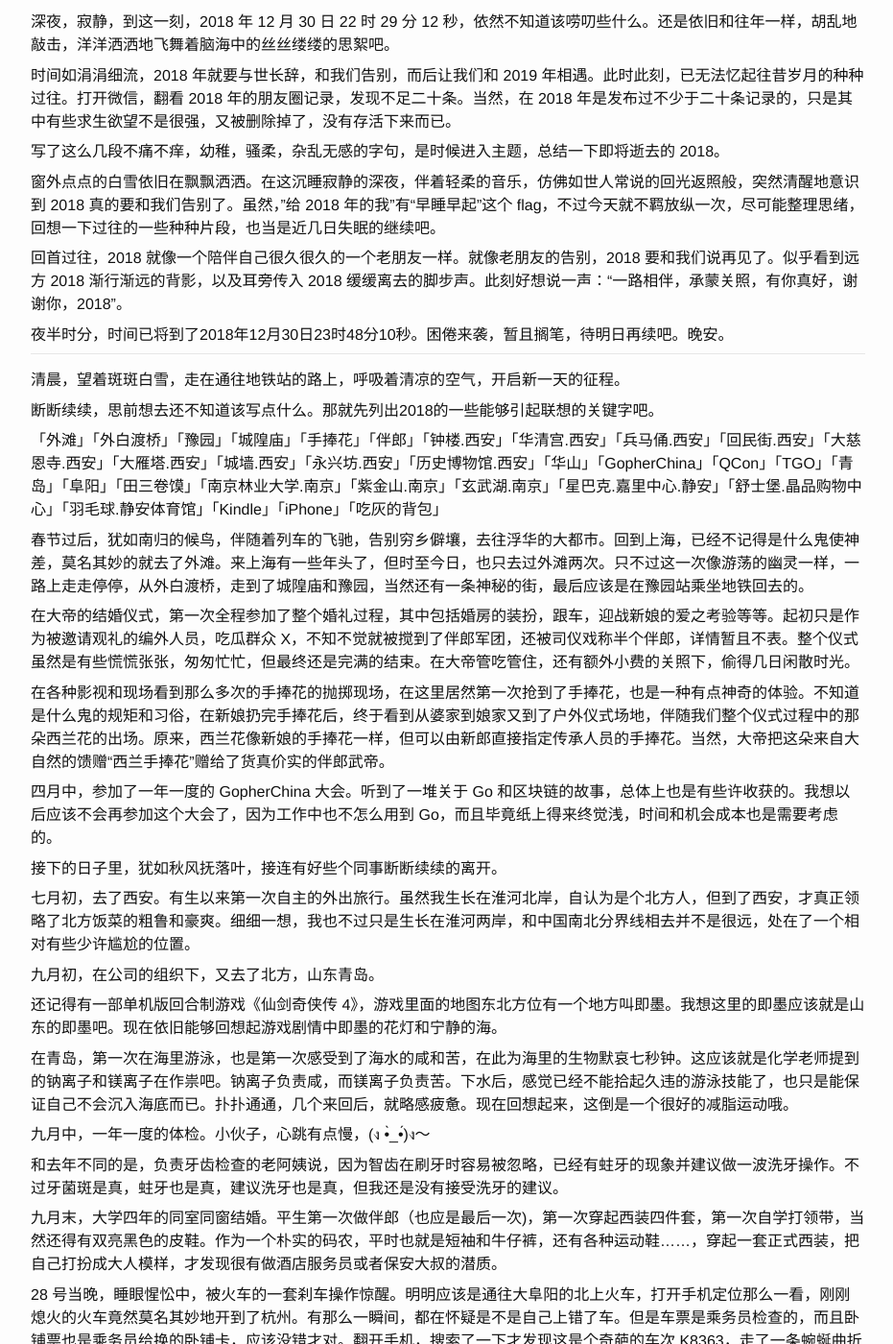
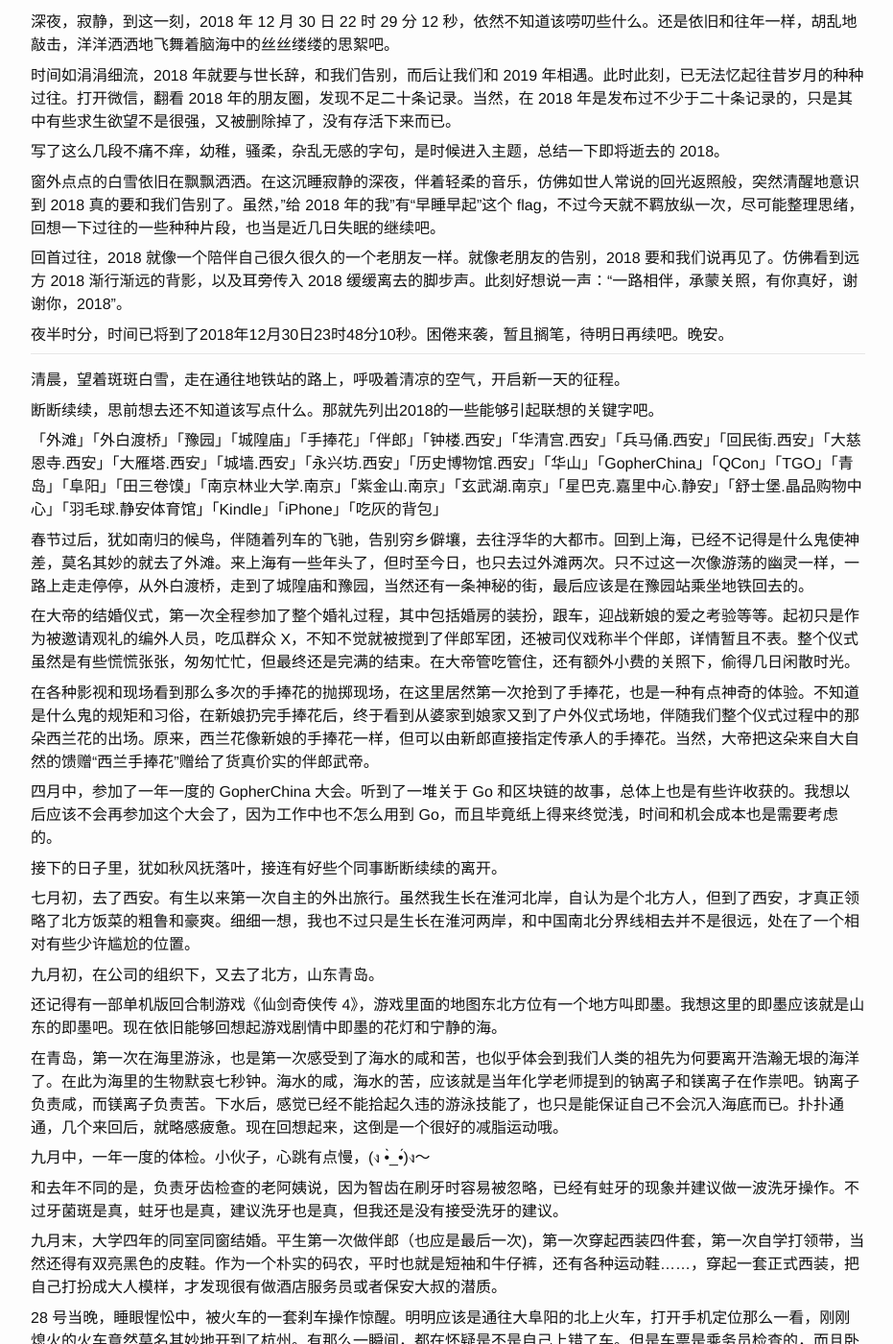
Before and after one commit to ousiax/ousiax.github.io, a Jekyll site: the page built from _journalctl/2018-12-31-annual-summary-2018.md, in a window 1280 px wide and 1400 px high, scrolled down 665 px. Shown: the whole window at 96% size, without its empty margins (173-1104 px from the left). Built offline with Jekyll 4.4.1, drawn with Linux system fonts in a browser that asks for light colours.

Commit message:
Update 2018-12-31-annual-summary-2018.md

```diff
--- a/_journalctl/2018-12-31-annual-summary-2018.md
+++ b/_journalctl/2018-12-31-annual-summary-2018.md
@@ -58,13 +58,13 @@
 
 深夜，寂静，到这一刻，2018 年 12 月 30 日 22 时 29 分 12 秒，依然不知道该唠叨些什么。还是依旧和往年一样，胡乱地敲击，洋洋洒洒地飞舞着脑海中的丝丝缕缕的思絮吧。
 
-时间如涓涓细流，2018 年就要与世长辞，和我们告别，而后让我们和 2019 年相遇。此时此刻，已无法忆起往昔岁月的种种过往。打开微信，翻看 2018 年的朋友圈记录，发现不足二十条。当然，在 2018 年是发布过不少于二十条记录的，只是其中有些求生欲望不是很强，又被删除掉了，没有存活下来而已。
+时间如涓涓细流，2018 年就要与世长辞，和我们告别，而后让我们和 2019 年相遇。此时此刻，已无法忆起往昔岁月的种种过往。打开微信，翻看 2018 年的朋友圈，发现不足二十条记录。当然，在 2018 年是发布过不少于二十条记录的，只是其中有些求生欲望不是很强，又被删除掉了，没有存活下来而已。
 
 写了这么几段不痛不痒，幼稚，骚柔，杂乱无感的字句，是时候进入主题，总结一下即将逝去的 2018。
 
 窗外点点的白雪依旧在飘飘洒洒。在这沉睡寂静的深夜，伴着轻柔的音乐，仿佛如世人常说的回光返照般，突然清醒地意识到 2018 真的要和我们告别了。虽然，"给 2018 年的我”有“早睡早起”这个 flag，不过今天就不羁放纵一次，尽可能整理思绪，回想一下过往的一些种种片段，也当是近几日失眠的继续吧。
 
-回首过往，2018 就像一个陪伴自己很久很久的一个老朋友一样。就像老朋友的告别，2018 要和我们说再见了。似乎看到远方 2018 渐行渐远的背影，以及耳旁传入 2018 缓缓离去的脚步声。此刻好想说一声：“一路相伴，承蒙关照，有你真好，谢谢你，2018”。
+回首过往，2018 就像一个陪伴自己很久很久的一个老朋友一样。就像老朋友的告别，2018 要和我们说再见了。仿佛看到远方 2018 渐行渐远的背影，以及耳旁传入 2018 缓缓离去的脚步声。此刻好想说一声：“一路相伴，承蒙关照，有你真好，谢谢你，2018”。
 
 夜半时分，时间已将到了2018年12月30日23时48分10秒。困倦来袭，暂且搁笔，待明日再续吧。晚安。
 
@@ -80,7 +80,7 @@
 
 在大帝的结婚仪式，第一次全程参加了整个婚礼过程，其中包括婚房的装扮，跟车，迎战新娘的爱之考验等等。起初只是作为被邀请观礼的编外人员，吃瓜群众 X，不知不觉就被搅到了伴郎军团，还被司仪戏称半个伴郎，详情暂且不表。整个仪式虽然是有些慌慌张张，匆匆忙忙，但最终还是完满的结束。在大帝管吃管住，还有额外小费的关照下，偷得几日闲散时光。
 
-在各种影视和现场看到那么多次的手捧花的抛掷现场，在这里居然第一次抢到了手捧花，也是一种有点神奇的体验。不知道是什么鬼的规矩和习俗，在新娘扔完手捧花后，终于看到从婆家到娘家又到了户外仪式场地，伴随我们整个仪式过程中的那朵西兰花的出场。原来，西兰花像新娘的手捧花一样，但可以由新郎直接指定传承人员的手捧花。当然，大帝把这朵来自大自然的馈赠“西兰手捧花”赠给了货真价实的伴郎武帝。
+在各种影视和现场看到那么多次的手捧花的抛掷现场，在这里居然第一次抢到了手捧花，也是一种有点神奇的体验。不知道是什么鬼的规矩和习俗，在新娘扔完手捧花后，终于看到从婆家到娘家又到了户外仪式场地，伴随我们整个仪式过程中的那朵西兰花的出场。原来，西兰花像新娘的手捧花一样，但可以由新郎直接指定传承人的手捧花。当然，大帝把这朵来自大自然的馈赠“西兰手捧花”赠给了货真价实的伴郎武帝。
 
 四月中，参加了一年一度的 GopherChina 大会。听到了一堆关于 Go 和区块链的故事，总体上也是有些许收获的。我想以后应该不会再参加这个大会了，因为工作中也不怎么用到 Go，而且毕竟纸上得来终觉浅，时间和机会成本也是需要考虑的。
 
@@ -92,7 +92,7 @@
 
 还记得有一部单机版回合制游戏《仙剑奇侠传 4》，游戏里面的地图东北方位有一个地方叫即墨。我想这里的即墨应该就是山东的即墨吧。现在依旧能够回想起游戏剧情中即墨的花灯和宁静的海。
 
-在青岛，第一次在海里游泳，也是第一次感受到了海水的咸和苦，在此为海里的生物默哀七秒钟。这应该就是化学老师提到的钠离子和镁离子在作祟吧。钠离子负责咸，而镁离子负责苦。下水后，感觉已经不能拾起久违的游泳技能了，也只是能保证自己不会沉入海底而已。扑扑通通，几个来回后，就略感疲惫。现在回想起来，这倒是一个很好的减脂运动哦。
+在青岛，第一次在海里游泳，也是第一次感受到了海水的咸和苦，也似乎体会到我们人类的祖先为何要离开浩瀚无垠的海洋了。在此为海里的生物默哀七秒钟。海水的咸，海水的苦，应该就是当年化学老师提到的钠离子和镁离子在作祟吧。钠离子负责咸，而镁离子负责苦。下水后，感觉已经不能拾起久违的游泳技能了，也只是能保证自己不会沉入海底而已。扑扑通通，几个来回后，就略感疲惫。现在回想起来，这倒是一个很好的减脂运动哦。
 
 九月中，一年一度的体检。小伙子，心跳有点慢，(ง •̀\_•́)ง～
 
```
